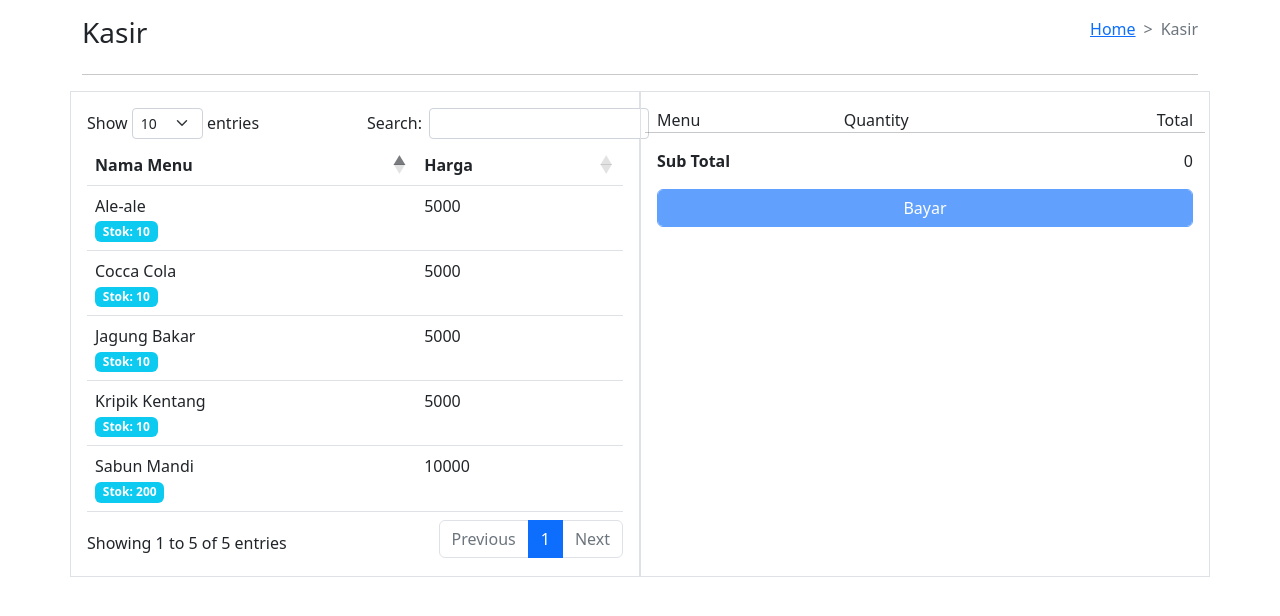
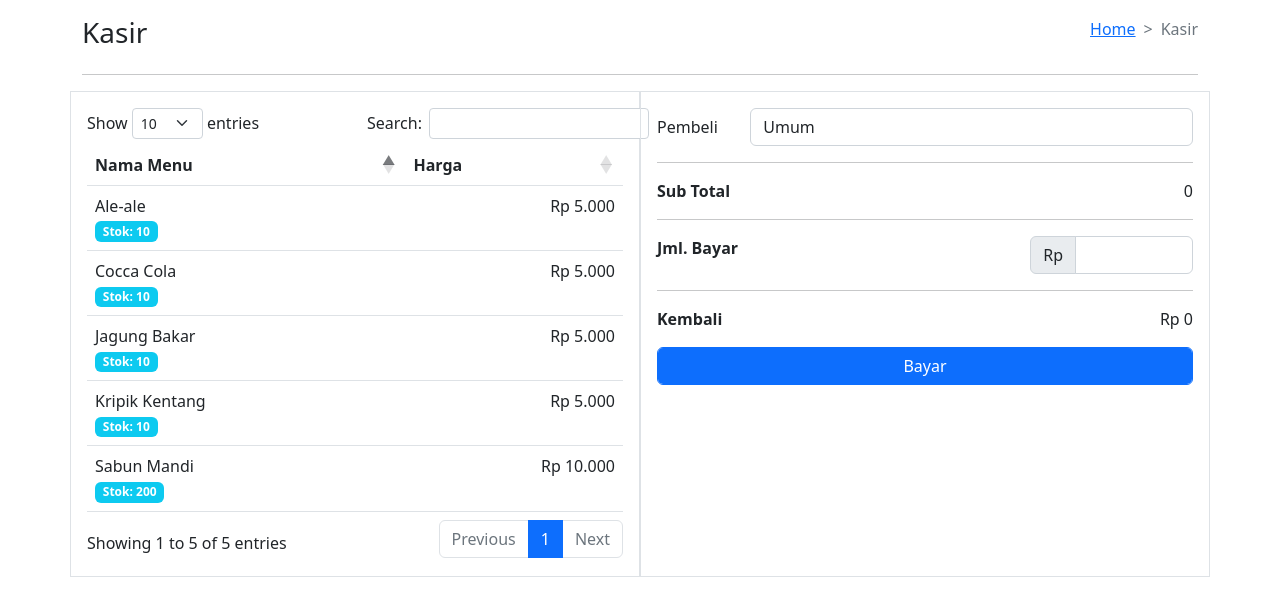
Before and after one commit to ainulrokhman/warung, a CodeIgniter app: page /ci-ispa/kasir in a window 1280 px wide. Shown: the part 56-672 px from the top of the page. Run offline with CodeIgniter, Linux system fonts and the light colour scheme; data comes from the database, SQL or seed files in the repository; some libraries are stand-ins or nearby versions.

Commit message:
12 Mei 2023

```diff
--- a/application/helpers/custom_helper.php
+++ b/application/helpers/custom_helper.php
@@ -11,3 +11,9 @@ if (!function_exists('template_view')) {
         $ci->load->view('template/footer');
     }
 }
+if (!function_exists('formatRupiah')) {
+    function formatRupiah($number)
+    {
+        return 'Rp ' . number_format($number, 0, ',', '.');
+    }
+}
--- a/application/views/kasir/index.php
+++ b/application/views/kasir/index.php
@@ -17,27 +17,94 @@
                             <br>
                             <div class="badge bg-info">Stok: <?= $m->stok; ?></div>
                         </td>
-                        <td><?= $m->harga; ?></td>
+                        <td class="text-end"><?= formatRupiah($m->harga); ?></td>
                     </tr>
                 <?php endforeach; ?>
             </tbody>
         </table>
     </div>
     <div class="col border p-3">
-        <div class="row">
+        <div class="mb-3 row">
+            <label for="pembeli" class="col-sm-2 col-form-label">Pembeli</label>
+            <div class="col-sm-10">
+                <select class="form-control" id="pembeli" name="pembeli">
+                    <option selected value="-1">Umum</option>
+                    <option value="0">Member Baru</option>
+                    <option value="2">Member 1</option>
+                    <option value="3">Member 2</option>
+                    <option value="4">Member 3</option>
+                </select>
+            </div>
+        </div>
+        <div id="data-pembeli" style="display: none;">
+            <div class="mb-3 row">
+                <label for="nama" class="col-sm-2 col-form-label">Nama</label>
+                <div class="col-sm-10">
+                    <input type="number" class="form-control" id="nama" name="nama">
+                </div>
+            </div>
+            <div class="mb-3 row">
+                <label for="hp" class="col-sm-2 col-form-label">No HP</label>
+                <div class="col-sm-10">
+                    <input type="number" class="form-control" id="hp" name="hp">
+                </div>
+            </div>
+            <div class="mb-3 row">
+                <label for="alamat" class="col-sm-2 col-form-label">Alamat</label>
+                <div class="col-sm-10">
+                    <textarea name="alamat" id="alamat" class="form-control" rows="3"></textarea>
+                </div>
+            </div>
+        </div>
+        <hr class="mt-3">
+        <!-- <div class="row">
             <div class="col">Menu</div>
             <div class="col">Quantity</div>
             <div class="col text-end">Total</div>
             <hr>
-        </div>
+        </div> -->
         <div class="content">
         </div>
         <div class="row">
             <div class="col"><b>Sub Total</b></div>
             <div class="col text-end total">0</div>
         </div>
+        <hr>
+        <div class="row">
+            <div class="col"><b>Jml. Bayar</b></div>
+            <div class="col-4 text-end">
+                <div class="input-group">
+                    <span class="input-group-text" id="basic-addon1">Rp</span>
+                    <input type="text" class="form-control" id="bayar" name="bayar">
+                </div>
+            </div>
+        </div>
+        <hr>
+        <div class="row">
+            <div class="col"><b>Kembali</b></div>
+            <div class="col text-end" id="kembali"><?= formatRupiah(0); ?></div>
+        </div>
         <div class="d-flex justify-content-center">
-            <div class="btn btn-primary form-control mt-3 disabled">Bayar</div>
+            <div class="btn btn-primary form-control mt-3" data-bs-toggle="modal" data-bs-target="#staticBackdrop">Bayar</div>
+        </div>
+    </div>
+</div>
+
+<!-- Modal -->
+<div class="modal fade" id="staticBackdrop" data-bs-backdrop="static" data-bs-keyboard="false" tabindex="-1" aria-labelledby="staticBackdropLabel" aria-hidden="true">
+    <div class="modal-dialog modal-dialog-centered">
+        <div class="modal-content">
+            <div class="modal-header">
+                <h5 class="modal-title" id="staticBackdropLabel">Modal title</h5>
+                <button type="button" class="btn-close" data-bs-dismiss="modal" aria-label="Close"></button>
+            </div>
+            <div class="modal-body">
+                ...
+            </div>
+            <div class="modal-footer">
+                <button type="button" class="btn btn-secondary" data-bs-dismiss="modal">Close</button>
+                <button type="button" class="btn btn-primary">Understood</button>
+            </div>
         </div>
     </div>
 </div>
@@ -48,31 +115,46 @@
 <script>
     $(document).ready(function() {
         $('#example').DataTable();
+    });
 
-        function cek() {
-            alert("cek")
+    var dataTransaksi = {}
+
+    $('#pembeli').on('change', function() {
+        let value = $(this).val()
+        let pembeli = document.getElementById("data-pembeli")
+        if (value == 0) {
+            pembeli.style.display = "block"
+            return
         }
-    });
+        pembeli.style.display = "none"
+    })
+    $('#bayar').on('change', function() {
+        // let value = formatThousands($(this).val())
+        let value = unformatThousands($(this).val())
+        $(this).val(formatThousands(value))
+        updateTotal()
+    })
+
     var menus = Array();
+    var subTotal = Array();
     $(document).on('change', '.qty', function() {
         var slug = $(this).data('slug');
         var harga = $(this).data('harga');
         var stok = $(this).data('stok');
         var qty = $(this).val()
         if (qty <= 0) {
-            // } else if (qty < 0) {
             $(this).val(1)
-            updateHarga(1, harga, '.harga-' + slug)
+            updateHarga(1, harga, slug)
         } else if (qty <= stok) {
-            updateHarga(qty, harga, '.harga-' + slug)
+            updateHarga(qty, harga, slug)
         } else {
             $(this).val(stok)
-            updateHarga(stok, harga, '.harga-' + slug)
+            updateHarga(stok, harga, slug)
         }
+        updateTotal()
     })
     $('.menu').on('click', function() {
         var id = $(this).data('id')
-        var total = parseInt($('.total').text())
         $.ajax({
             type: "POST",
             url: '<?= base_url('kasir/menu'); ?>',
@@ -81,25 +163,66 @@
                 "id": id
             },
             success: function(response) {
-                var subTotal = total + +response['data']['harga']
+                let data = response['data']
                 if (menus.indexOf(response['slug']) == -1) {
                     $('.content').append(response['html'])
-                    $('.total').html(subTotal)
                     menus.push(response['slug'])
+                    subTotal[response['slug']] = parseInt(response['data']['harga'])
                 } else {
                     var qty = parseInt($('.' + response['slug']).val())
                     var new_qty = qty + 1
                     if (new_qty <= response['data']['stok']) {
                         $('.' + response['slug']).val(new_qty)
-                        updateHarga(new_qty, response['data']['harga'], '.harga-' + response['slug'])
+                        updateHarga(new_qty, response['data']['harga'], response['slug'])
                     }
                 }
+                $('#bayar').val(formatThousands(total()))
+
+
+                updateTotal()
             }
         })
     })
 
+    function total() {
+        let sum = 0;
+
+        for (let value of Object.values(subTotal)) {
+            sum += value;
+        }
+
+        return sum
+    }
+
+    function updateTotal() {
+        let bayar = unformatThousands($("#bayar").val())
+        let sum = total()
+        let kembali = bayar - sum
+
+        $("#kembali").html(formatThousands(kembali))
+        $('.total').html(formatRupiah(sum))
+    }
+
     function updateHarga(qty, harga, className) {
         var new_harga = harga * qty
-        $(className).html(new_harga)
+        subTotal[className] = new_harga
+        $('.harga-' + className).html(formatRupiah(new_harga))
+    }
+
+    function formatRupiah(number) {
+        return number.toLocaleString('id-ID', {
+            style: 'currency',
+            currency: 'IDR',
+            minimumFractionDigits: 0,
+            maximumFractionDigits: 0
+        });
+    }
+
+    function formatThousands(number) {
+        return number.toString().replace(/\B(?=(\d{3})+(?!\d))/g, ".");
+    }
+
+    function unformatThousands(formattedNumber) {
+        return formattedNumber.replace(/\./g, "").replace(",", ".");
     }
 </script>
```
Also changed, not shown: application/views/utils/kasir_menu.php (+4 -4 lines).
